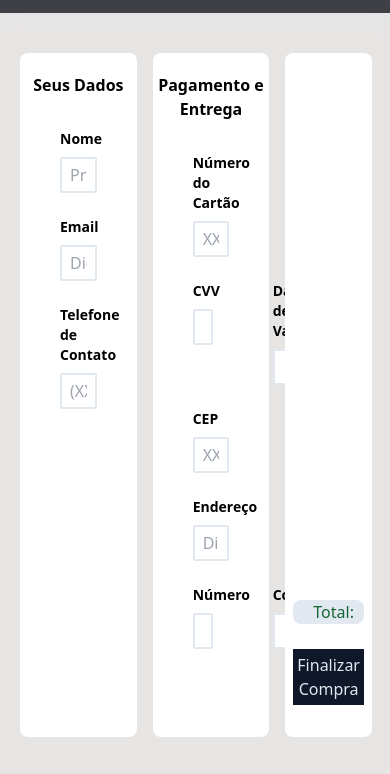
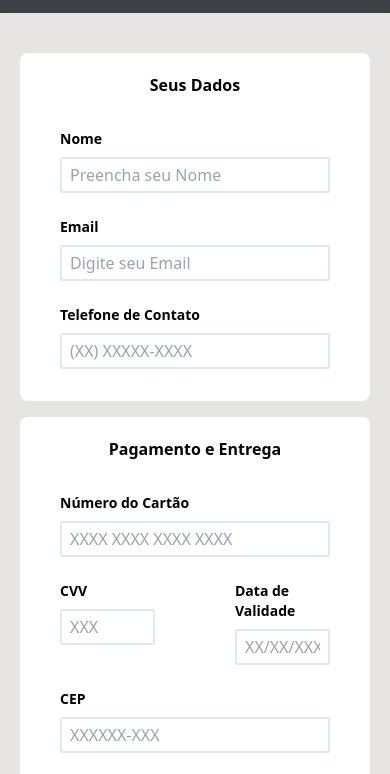
Before and after one commit to carolinacubass/projeto-ecommerce, a website built with Vite: page checkout.html in a window 390 px wide. Shown: the part 67-841 px from the top of the page. Built offline with nearby package versions, Linux system fonts and the light colour scheme.

Commit message:
iniciando responsivo

```diff
--- a/checkout.html
+++ b/checkout.html
@@ -23,7 +23,7 @@
     </a>
 
     </header>
-    <form class="flex w-100 px-5 gap-4 py-10 grow">
+    <form id="form" class="flex w-100 px-5 gap-4 py-10 grow">
       <section id="dados-usuario" class="w-1/3 bg-white rounded-lg py-5">
         <p class="mb-5 text-center font-bold">Seus Dados</p>
         <div class="flex flex-col px-10 py-3">
--- a/styles.css
+++ b/styles.css
@@ -1,3 +1,22 @@
 @tailwind base;
 @tailwind components;
 @tailwind utilities;
+
+@media screen and (max-width: 1000px) {
+  #form {
+    display: flex;
+    flex-direction: column;
+  }
+
+  #dados-usuario {
+    width: 100%;
+  }
+
+  #pagamento-entrega {
+    width: 100%;
+  }
+
+  #produtos-checkout {
+    width: 100%;
+  }
+}
```
